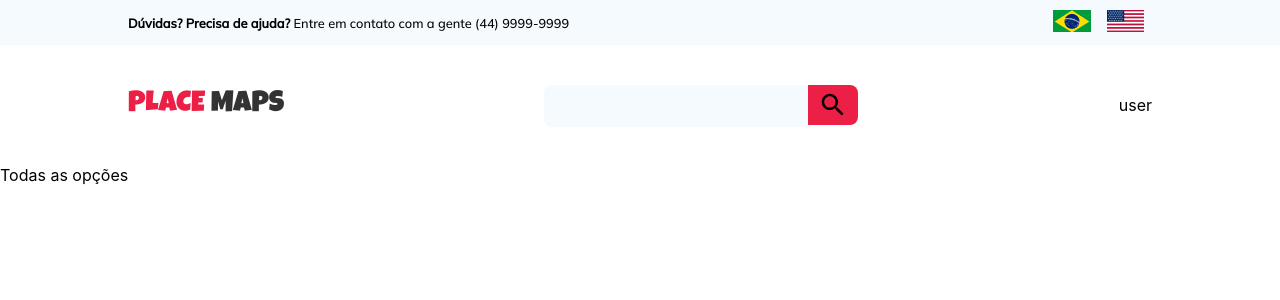
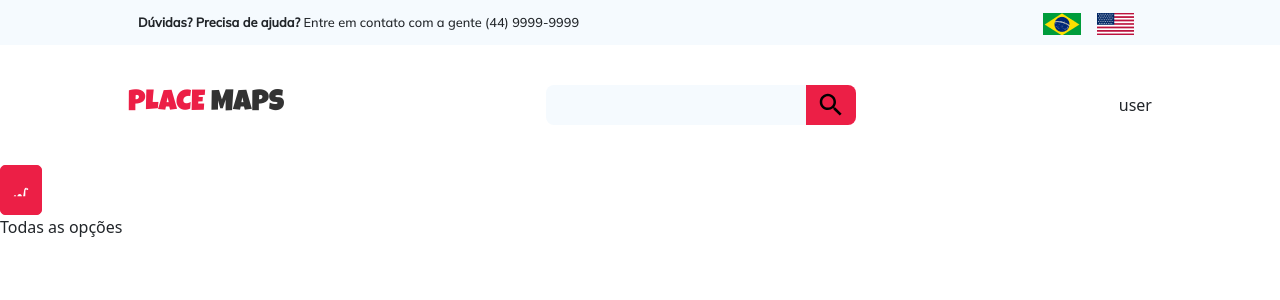
Before and after one commit to sergiogscruz/placemaps_frontend, a React (Create React App) app: page / in a window 1280 px wide. Shown: the top 300 px of the page. Built offline with nearby package versions, Linux system fonts and the light colour scheme.

Commit message:
ADD: Dependencias do bootstrap e react icons, componente de botao e constantes css
Task #15971

```diff
--- a/package.json
+++ b/package.json
@@ -6,8 +6,10 @@
     "@testing-library/jest-dom": "^5.11.4",
     "@testing-library/react": "^11.1.0",
     "@testing-library/user-event": "^12.1.10",
+    "bootstrap": "^5.1.0",
     "react": "^17.0.2",
     "react-dom": "^17.0.2",
+    "react-icons": "^4.2.0",
     "react-router-dom": "^5.2.0",
     "react-scripts": "4.0.3",
     "reactstrap": "^8.9.0",
--- a/src/App.js
+++ b/src/App.js
@@ -6,14 +6,17 @@ import {
 } from "react-router-dom";
 
 import Cabecalho from './components/Cabecalho/cabecalho';
-
+import Botao from "./components/UI/Utils/Botao/Botao";
+import { GiSeaCreature } from 'react-icons/gi/index'
 let routes = (
 
   <Router>
-    <Cabecalho></Cabecalho>
+    <Cabecalho />
     <Switch>
       <Route exact path="/">
-
+        <Botao onClick={() => alert('Click no botão')}>
+          <GiSeaCreature />
+        </Botao>
         <div>Todas as opções</div>
       </Route>
       <Route path="/pontosturisticos">
--- /dev/null
+++ b/src/components/UI/Utils/Botao/Botao.css
@@ -0,0 +1,17 @@
+.botao {
+  background-color: var(--cor-principal);
+  border: 1px solid;
+  border-color: var(--cor-principal);
+  color: var(--cor-antagonista-principal);
+  padding: 12px;
+  border-radius: 5px;
+  font-weight: 700;
+  cursor: pointer;
+  transition: 200ms;
+}
+
+.botao:hover {
+  background-color: var(--cor-antagonista-principal);
+  color: var(--cor-principal);
+  transition: 200ms;
+}
--- /dev/null
+++ b/src/components/UI/Utils/Botao/Botao.js
@@ -0,0 +1,19 @@
+import react from 'react';
+import './Botao.css';
+
+/**
+ * props = {
+ *  type,
+ *  onClick
+ * }
+ */
+export default (props) => {
+  const type = props.type ? props.type : 'button';
+  const className = 'botao ' + (props.className ? props.className : '');
+
+  return (
+    <button className={className} onClick={props.onClick} type={type}>
+      {props.children}
+    </button>
+  );
+}
--- /dev/null
+++ b/src/constantes.css
@@ -0,0 +1,4 @@
+* {
+  --cor-principal: #EC1F46;
+  --cor-antagonista-principal: white;
+}
--- a/src/index.js
+++ b/src/index.js
@@ -1,6 +1,8 @@
 import React from 'react';
 import ReactDOM from 'react-dom';
 import './index.css';
+import './constantes.css';
+import 'bootstrap/dist/css/bootstrap.min.css';
 import App from './App';
 import reportWebVitals from './reportWebVitals';
 
```
Also changed, not shown: src/index.css (line endings or trailing spaces), 1 other file (tests, documents, lock files or other folders).
